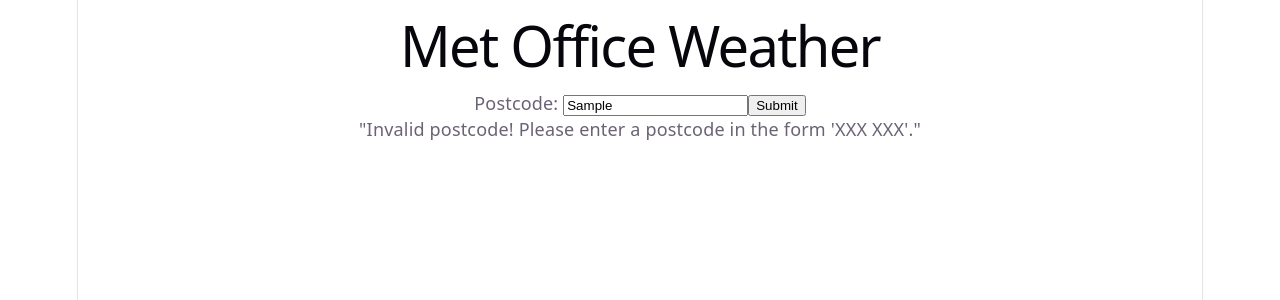
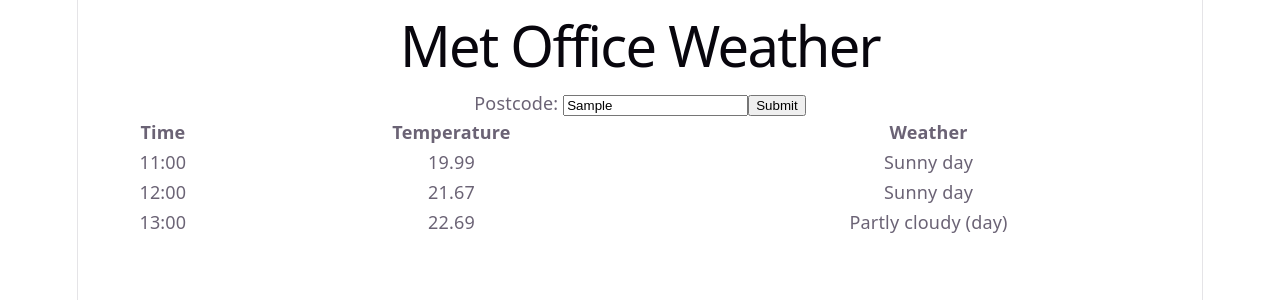
Before and after one commit to bethclarke-s/ns-met-office-weather, a React (Vite) app in the folder metoffice/: page / in a window 1280 px wide. Both pictures are taken after typing "Sample" into the empty fields and a click on the input "Submit". Shown: the top 300 px of the page. Built offline with nearby package versions, Linux system fonts and the light colour scheme; no server answers.

Commit message:
Submit button produces table of weather forecast (using mock data)

```diff
--- a/metoffice/src/App.tsx
+++ b/metoffice/src/App.tsx
@@ -3,26 +3,39 @@
 
 function App(): React.ReactElement {
 
+  interface WeatherForcast {
+    time: string;
+    temperature: number;
+    weather_type: string;
+    is_rainy: boolean;
+  }
+
   const [postcode, setPostcode] = useState<string>("");
-  const [tableData, setTableData] = useState<string>("");
+  const [tableData, setTableData] = useState<WeatherForcast[]>();
 
   async function getForecast(postcode: string): Promise<string> {
 
-    try {
+//    try {
       const weather_forecast = await get_weather_from_postcode(postcode);
       console.log(weather_forecast)
-      return `Success! The weather at ${postcode} at ${weather_forecast[0].time} is ${weather_forecast[0].weather_type}`;
-    }
+      //return `Success! The weather at ${postcode} at ${weather_forecast[0].time} is ${weather_forecast[0].weather_type}`;
+      return weather_forecast
+  /*  }
     catch {
       return "Invalid postcode! Please enter a postcode in the form 'XXX XXX'."
     }
-
+  */
   }
 
   async function formHandler(event: React.FormEvent<HTMLFormElement>): Promise<void> {
 
     event.preventDefault(); // to stop the form refreshing the page when it submits
-    const data = await getForecast(postcode);
+    //const data = await getForecast(postcode);
+    const data = [
+      {time: '11:00', temperature: 19.99, weather_type: 'Sunny day', is_rainy: false},
+      {time: '12:00', temperature: 21.67, weather_type: 'Sunny day', is_rainy: false},
+      {time: '13:00', temperature: 22.69, weather_type: 'Partly cloudy (day)', is_rainy: false}
+    ];
     setTableData(data);
 
   }
@@ -40,7 +53,26 @@
             <input type="text" id="postcodeInput" onChange={updatePostcode}/>
             <input type="submit" value="Submit"/>
         </form>
-        {JSON.stringify(tableData, null, 4) /* this will just render the string - try creating a table 'dynamically'! */}
+        {tableData && (
+          <table>
+            <thead>
+              <tr>
+                <th> Time </th>
+                <th> Temperature </th>
+                <th> Weather </th>
+              </tr>
+            </thead>
+            <tbody>
+              {tableData?.map(row => (
+                <tr key = {row.time}>
+                  <td>{row.time}</td>
+                  <td>{row.temperature}</td>
+                  <td>{row.weather_type}</td>
+                </tr>
+              ))}
+            </tbody>
+        </table>
+        )}
     </>;
 }
 
```
